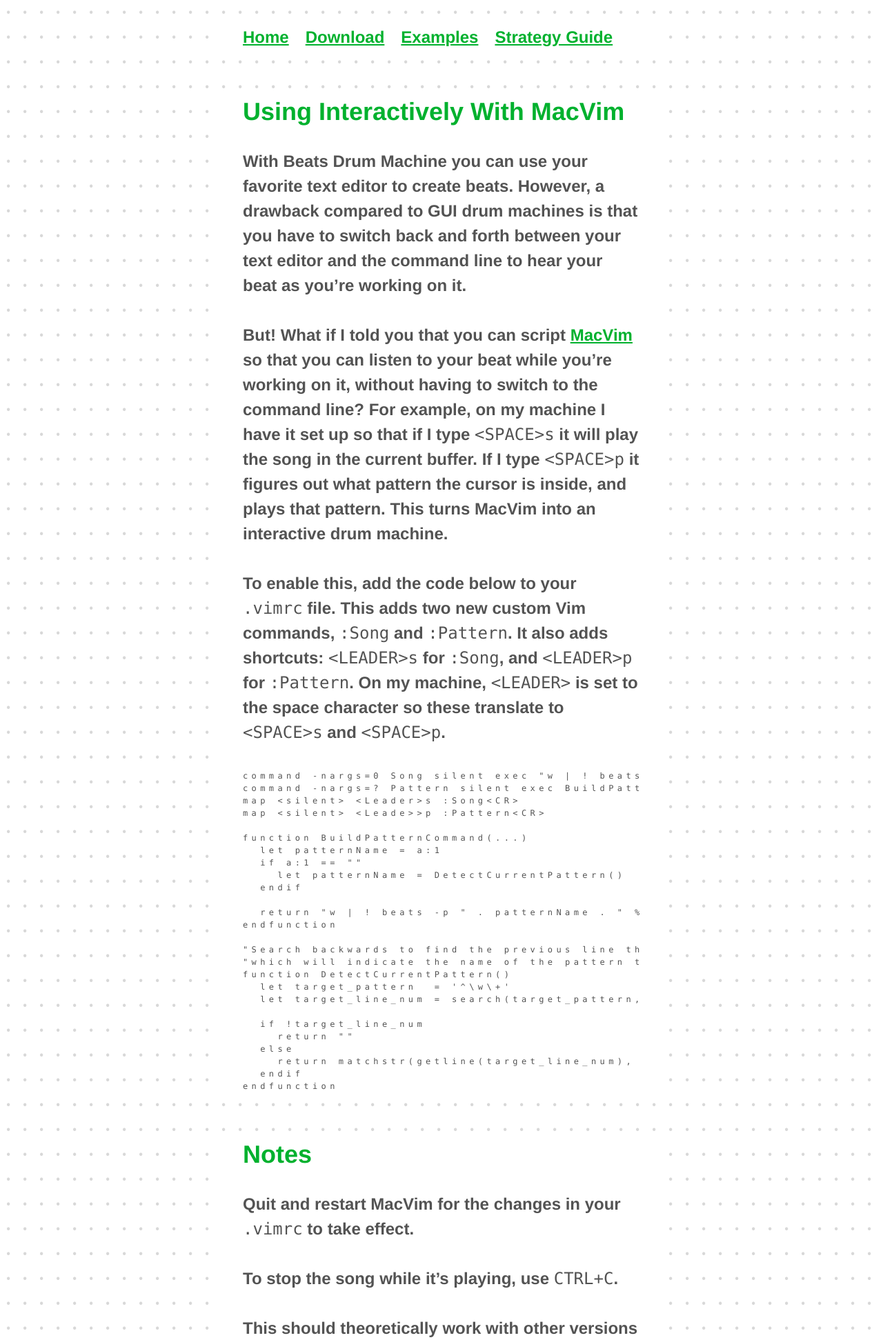
After one commit to jstrait/beats, a PHP site: page /using_with_macvim/ in a window 1280 px wide. The commit adds this page. Shown: the top 1943 px of the page at 69% size. Run offline with PHP 8.4, Linux system fonts and the light colour scheme.

Commit message:
Adding instructions for using with MacVim to the website

```diff
--- a/web/docs.php
+++ b/web/docs.php
@@ -4,7 +4,9 @@
     <h2 id="strategy-guide">Beats Strategy Guide</h2>
     <p class="note">Hot tips, straight from the pros!</p>
     <h3><a href="/tutorial/">Getting Started Tutorial</a></h3>
-    <p>Learn how to make your first beat.</p>
+    <p>Learn how to make your first beat</p>
+    <h3><a href="/using_with_macvim/">Using Interactively With MacVim</a></h3>
+    <p>How to play your beat from inside MacVim</p>
     <h3><a href="/usage/">Usage Instructions</a></h3>
     <p>A reference of command-line options and the YAML file format.</p>
     <h3><a href="/technical_details/">Technical Details</a></h3>
--- /dev/null
+++ b/web/using_with_macvim.php
@@ -0,0 +1,48 @@
+<? require_once("header.php");
+   drawHeader(); ?>
+<div class="content-box">
+  <h2>Using Interactively With MacVim</h2>
+
+  <p>With Beats Drum Machine you can use your favorite text editor to create beats. However, a drawback compared to GUI drum machines is that you have to switch back and forth between your text editor and the command line to hear your beat as you&rsquo;re working on it.</p>
+
+  <p>But! What if I told you that you can script <a href="http://macvim-dev.github.io/macvim/">MacVim</a> so that you can listen to your beat while you&rsquo;re working on it, without having to switch to the command line? For example, on my machine I have it set up so that if I type <code>&lt;SPACE&gt;s</code> it will play the song in the current buffer. If I type <code>&lt;SPACE&gt;p</code> it figures out what pattern the cursor is inside, and plays that pattern. This turns MacVim into an interactive drum machine.</p>
+
+  <p>To enable this, add the code below to your <code>.vimrc</code> file. This adds two new custom Vim commands, <code>:Song</code> and <code>:Pattern</code>. It also adds shortcuts: <code>&lt;LEADER&gt;s</code> for <code>:Song</code>, and <code>&lt;LEADER&gt;p</code> for <code>:Pattern</code>. On my machine, <code>&lt;LEADER&gt;</code> is set to the space character so these translate to <code>&lt;SPACE&gt;s</code> and <code>&lt;SPACE&gt;p</code>.</p>
+
+  <pre><code>command -nargs=0 Song silent exec "w | ! beats % && afplay %:r.wav"
+command -nargs=? Pattern silent exec BuildPatternCommand("&lt;args&gt;")
+map &lt;silent&gt; &lt;Leader&gt;s :Song&lt;CR&gt;
+map &lt;silent&gt; &lt;Leade&gt;>p :Pattern&lt;CR&gt;
+
+function BuildPatternCommand(...)
+  let patternName = a:1
+  if a:1 == ""
+    let patternName = DetectCurrentPattern()
+  endif
+
+  return "w | ! beats -p " . patternName . " % && afplay %:r.wav"
+endfunction
+
+"Search backwards to find the previous line that starts with alphanumeric characters,
+"which will indicate the name of the pattern the cursor is currently in.
+function DetectCurrentPattern()
+  let target_pattern  = '^\w\+'
+  let target_line_num = search(target_pattern, 'bnW')
+
+  if !target_line_num
+    return ""
+  else
+    return matchstr(getline(target_line_num), target_pattern)
+  endif
+endfunction</code></pre>
+</div>
+
+<div class="content-box">
+  <h2>Notes</h2>
+  <p>Quit and restart MacVim for the changes in your <code>.vimrc</code> to take effect.</p>
+  <p>To stop the song while it&rsquo;s playing, use <code>CTRL+C</code>.</p>
+  <p>This should theoretically work with other versions of Vim besides MacVim, but I haven&rsquo;t tested it out. On Linux or Windows, you&rsquo;d need to replace <code>afplay</code> with an alternate command. A Google search indicates that play might be the command to use on Linux, but I haven&rsquo;t actually tested this out.
+  <p>If the script is not working (i.e. you run a command and don&rsquo;t hear anything), try removing the silent declaration from the <code>:Song</code> and <code>:Pattern</code> commands. This will cause the output of the shell commands that are running to be displayed at the bottom of the MacVim window, which might reveal the particular error.</p>
+  </ul>
+</div>
+<? drawFooter(); ?>
```
Also changed, not shown: web/.htaccess.
